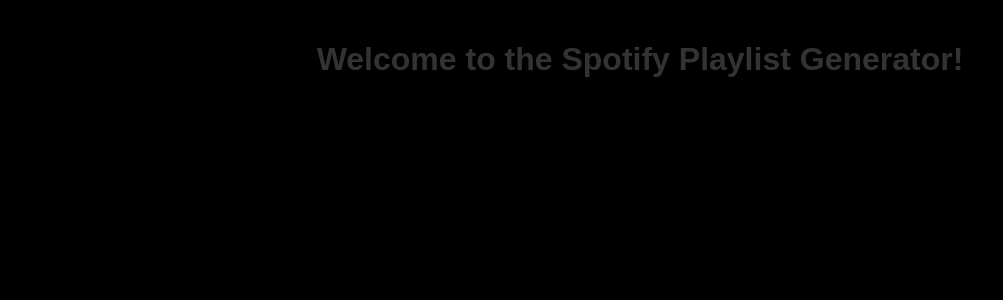
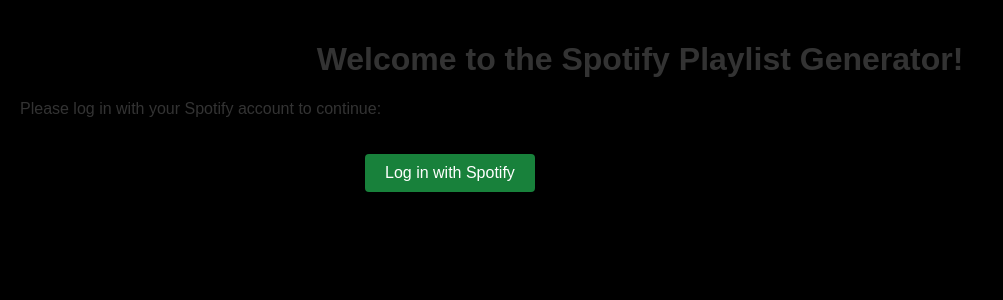
Before and after one commit to nexlanglxm/data-representation-coursework, a Flask app: page / in a window 1280 px wide. Shown: the top 300 px of the page, without its empty margins (0-1003 px from the left). Run offline with Flask 3, Linux system fonts and the light colour scheme.

Commit message:
Log in check html

```diff
--- a/project/templates/index.html
+++ b/project/templates/index.html
@@ -11,8 +11,9 @@
 
   <body>
     <h1>Welcome to the Spotify Playlist Generator!</h1>
-    <form action="/generate_playlist" method="POST">
-
-    </form>
+    <p>Please log in with your Spotify account to continue:</p>
+    <form action="/login" method="GET">
+      <button type="submit">Log in with Spotify</button>
+    </form
   </body>
 </html>
```
